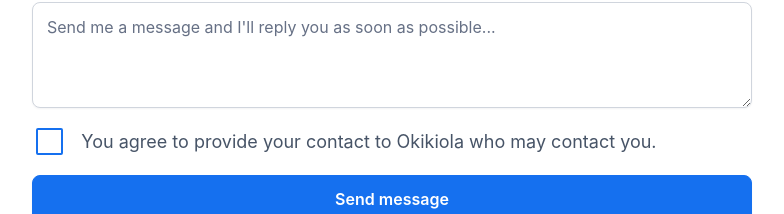
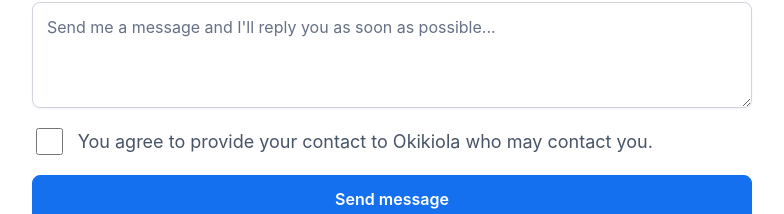
Before and after one commit to okikiola94/Hng1, a React (Create React App) app: page /contact in a window 1280 px wide. Shown: the part 474-688 px from the top of the page, without its empty margins (248-1032 px from the left). Built offline with nearby package versions, Linux system fonts and the light colour scheme.

Commit message:
feat: Update checkbox width to for all screen sizes

```diff
--- a/src/components/checkbox/checkbox.css
+++ b/src/components/checkbox/checkbox.css
@@ -6,8 +6,9 @@
     margin-bottom: 3%;
   }
 
-  .checkbox-wrapper:last-child {
-    border-bottom: none;
+  .checkbox-wrapper input{
+    width: 2em;
+    height: 2em;
   }
 
   .checkbox-wrapper label {
@@ -16,62 +17,6 @@
     align-items: center;
   }
 
-  label + p {
-    color: grey;
-  }
-
-  /* Customizing the checkbox */
-
-  .checkbox-wrapper input[type="checkbox"] {
-    /* removing default appearance */
-    -webkit-appearance: none;
-    appearance: none;
-    /* creating a custom design */
-    width: 2em;
-    height: 2em;
-    border-radius: 0.15em;
-    margin-right: 0.5em;
-    border: 0.15em solid #1570EF;
-    outline: none;
-    cursor: pointer;
-  }
-
-  input.checked {
-    background-color: #1570EF;
-    position: relative;
-  }
-
-  input.checked::before {
-    content: "\2714";
-    font-size: 1.2em;
-    color: #fff;
-    position: absolute;
-    right: 2px;
-    top: -1px;
-  }
-  /* input:checked {
-    background-color: #007a7e;
-    position: relative;
-  }
-
-  input:checked::before {
-    content: "\2714";
-    font-size: 1.5em;
-    color: #fff;
-    position: absolute;
-    right: 1px;
-    top: -5px;
-  } */
-
-  .checkbox-wrapper input[type="checkbox"]:disabled {
-    border-color: #c0c0c0;
-    background-color: #c0c0c0;
-  }
-
-  .checkbox-wrapper input[type="checkbox"]:disabled + span {
-    color: #c0c0c0;
-  }
-
-  .checkbox-wrapper input[type="checkbox"]:focus {
-    box-shadow: 0 0 20px #1570EF;
-  }
+ .checkbox-wrapper{
+  border-bottom: none;
+ }
```
